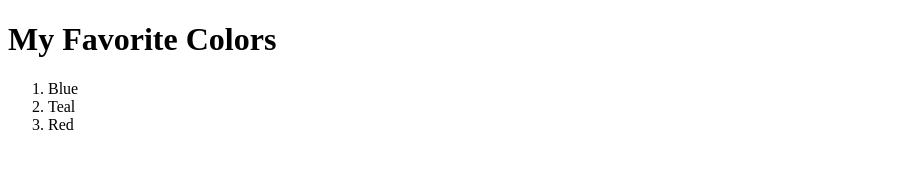
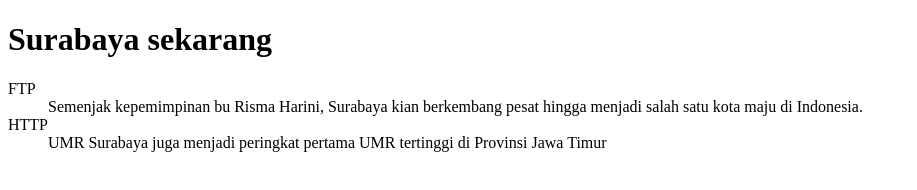
Before and after one commit to salsabilazhafrany/latihan_bisdig, a plain HTML site: page orderlist.html in a window 1280 px wide. Shown: the whole page, without its empty margins (0-917 px from the left). Drawn offline with Linux system fonts and the light colour scheme.

Commit message:
Latihan struktur.html

```diff
--- a/orderlist.html
+++ b/orderlist.html
@@ -1,14 +1,17 @@
 <!DOCTYPE html>
 <html lang="en">
-    <head> <title>Heading and List</title>
-    <meta charset="utf-8">
-</head>
+    <head>
+        <title>Surabaya sekarang sangat jauh berbeda dengan yang dulu</title>
+        <meta charset="utf-8">
+    </head>
 <body>
-    <h1>My Favorite Colors</h1>
-    <ol>
-        <li>Blue</li>
-        <li>Teal</li>
-        <li>Red</li>
-    </ol>
+    <h1>Surabaya sekarang</h1>
+    <dl>
+        <dt>FTP</dt>
+            <dd>Semenjak kepemimpinan bu Risma Harini, Surabaya kian berkembang pesat hingga menjadi salah satu
+            kota maju di Indonesia.</dd>
+        <dt>HTTP</dt>
+            <dd>UMR Surabaya juga menjadi peringkat pertama UMR tertinggi di Provinsi Jawa Timur</dd>
+        </dl>
 </body>
 </html>
```
Also changed, not shown: struktur.html (added).
